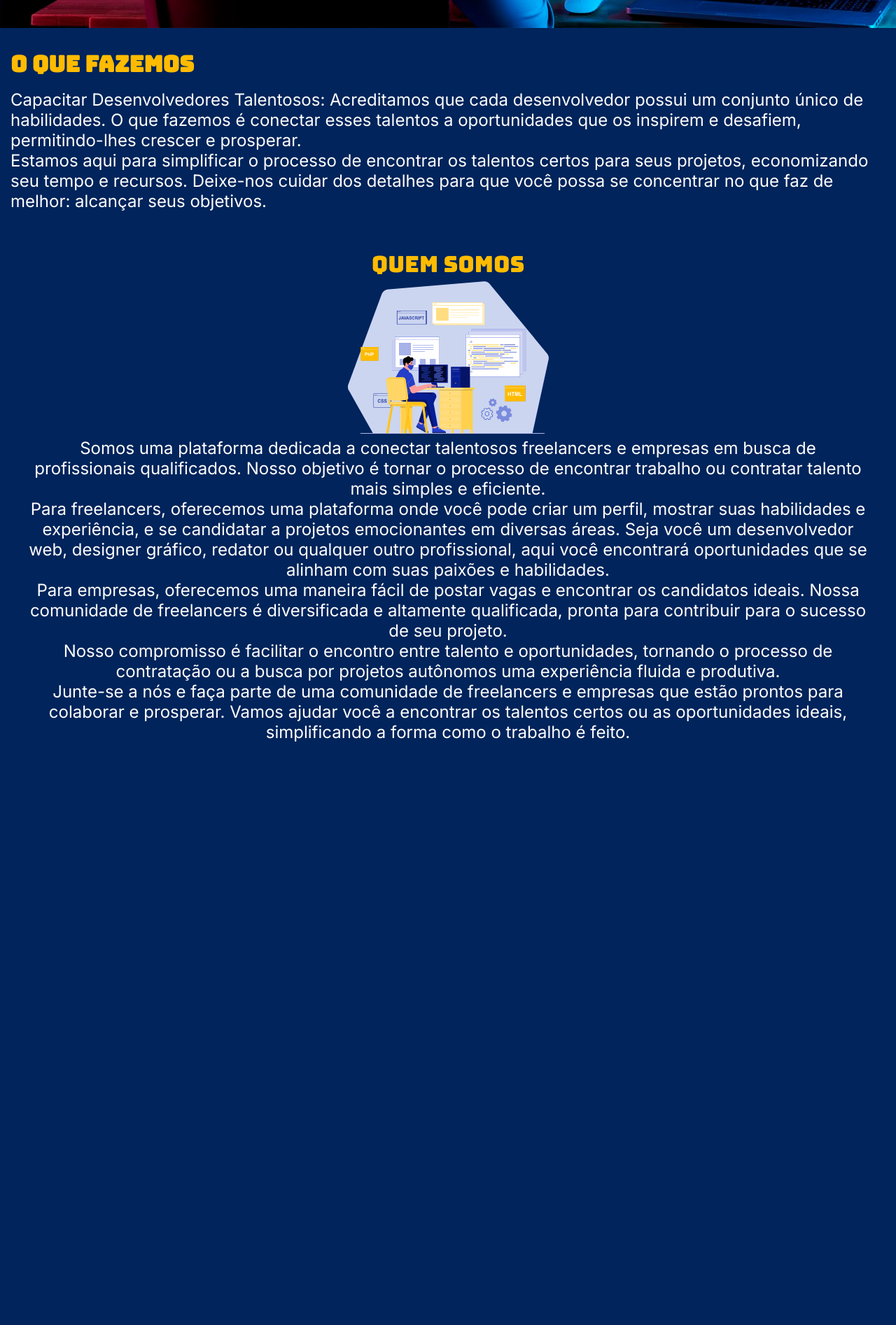
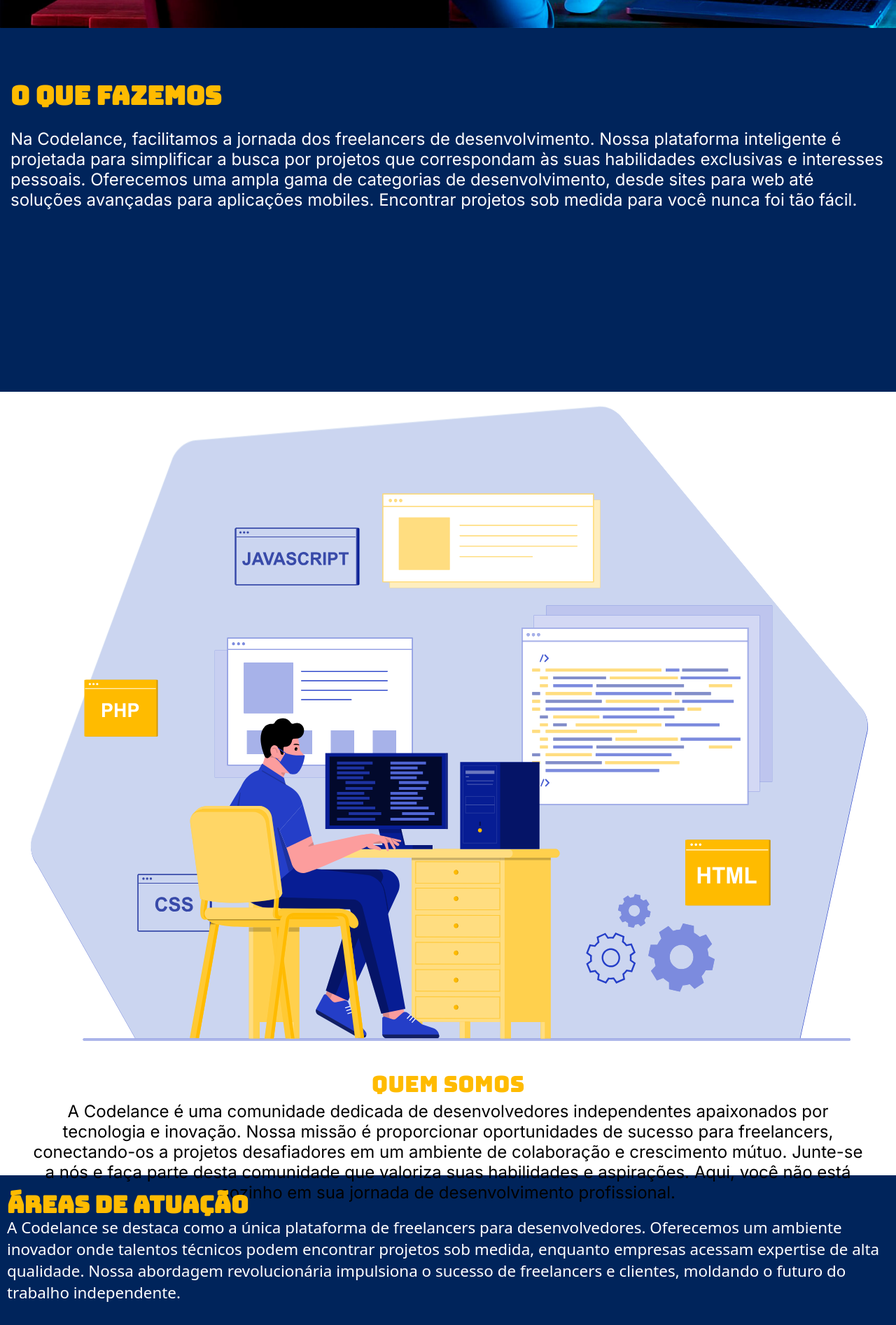
Before and after one commit to 77bueno/parte-bueno, a PHP site: page / in a window 1280 px wide. Shown: the part 720-2614 px from the top of the page at 70% size. Run offline with PHP 8.4, Linux system fonts and the light colour scheme.

Commit message:
Css da Index

```diff
--- a/css/estilos.css
+++ b/css/estilos.css
@@ -76,7 +76,7 @@ header div {
 }
 
 #icone {
-    font-size: 37px;
+    font-size: 35px;
 }
 
 nav h2 a {
@@ -161,7 +161,7 @@ nav {
     font-weight: 400;
     line-height: 1;
     padding-bottom: 20px;
-    font-size: 3rem;
+    font-size: 2.5rem;
 }
 
 .botao {
@@ -176,17 +176,21 @@ nav {
 }
 
 .quem-somos {
-    background-color: #00245B;
-    color: #fff;
+    background-color: #ffffff;
+    color: #000000;
     font-family: 'Inter', sans-serif;
     font-weight: 400;
-    height: 100rem;
+    height: 70rem;
     text-align: center;
     font-size: 1.5rem;
     padding: 20px 40px 0 40px;
 }
 
-.corp {
+.quem-somos img {
+    width: 100%;
+}
+
+.qs-titulo {
     padding-top: 2rem;
     color: #FFBB00;
     font-family: 'Bungee', cursive;
@@ -197,7 +201,6 @@ nav {
 
 .o-que-fazemos img {
     margin-top: -20px;
-
 }
 
 .o-que-fazemos {
@@ -206,14 +209,66 @@ nav {
     font-size: 1.5rem;
     padding: 15px 15px 0 15px;
     font-family: 'Inter', sans-serif;
+    height: 65vh;
 }
 
 .o-que-fazemos h2 {
     color: #FFBB00;
-    font-size: 2rem;
+    font-size: 2.3rem;
     font-family: 'Bungee', cursive;
-    padding: 15px 0 15px 0;
+    padding: 50px 0 15px 0;
+    line-height: 4rem;
 }
+
+.areas-de-atuacao {
+    background-color: #00245B;
+    color: #fff;
+    font-size: 1.4rem;
+    padding: 10px;
+    height: 75rem;
+}
+
+.areas-de-atuacao h2, h4 {
+    color: #FFBB00;
+    font-family: 'Bungee', cursive;
+    padding: 10px 0 10px 0;
+    margin-bottom: -15px;
+}
+
+.pt-comecar {
+    background-color: #FFBB00;
+    color: #00245B;
+    height: 13vh;
+    text-align: center;
+    padding-top: 20px;
+    font-weight: bold;
+    font-size: 1.3rem;
+    line-height: 2rem;
+}
+
+.pt-comecar button {
+
+    display: inline-block;
+    padding: 7px 14px;
+    background-color: #071D94;
+    color: #ffffff;
+    font-size: 14px;
+    border: none;
+    font-weight: bold;
+    text-transform: uppercase;
+    border-radius: 3px;
+    cursor: pointer;
+    text-decoration: none;
+  }
+
+  .button:hover {
+    background-color: #0c3f8b;
+  }
+
+  .button:active {
+    background-color: #1650A8;
+  }
+
 
 /* Para telas a partir de 530px */
 @media screen and (min-width: 530px) {
--- a/index.php
+++ b/index.php
@@ -14,32 +14,22 @@
     <section class="o-que-fazemos">
         <h2>O que fazemos</h2>
 
-        <p>Capacitar Desenvolvedores Talentosos: Acreditamos que cada desenvolvedor possui um conjunto único de habilidades. O que fazemos é conectar esses talentos a oportunidades que os inspirem e desafiem, permitindo-lhes crescer e prosperar.</p>
-
-        <p>Estamos aqui para simplificar o processo de encontrar os talentos certos para seus projetos, economizando seu tempo e recursos. Deixe-nos cuidar dos detalhes para que você possa se concentrar no que faz de melhor: alcançar seus objetivos.</p>
-
+        <p>Na Codelance, facilitamos a jornada dos freelancers de desenvolvimento. Nossa plataforma inteligente é projetada para simplificar a busca por projetos que correspondam às suas habilidades exclusivas e interesses pessoais. Oferecemos uma ampla gama de categorias de desenvolvimento, desde sites para web até soluções avançadas para aplicações mobiles. Encontrar projetos sob medida para você nunca foi tão fácil.<p>
     </section>
 
     <article class="quem-somos">
-        <h2 class="corp">Quem somos</h2>
         <img src="imagens/ilustracao-1.svg" alt="">
 
+        <h2 class="qs-titulo">Quem somos</h2>
         <section>
-            <p>Somos uma plataforma dedicada a conectar talentosos freelancers e empresas em busca de profissionais qualificados. Nosso objetivo é tornar o processo de encontrar trabalho ou contratar talento mais simples e eficiente.</p>
-
-            <p>Para freelancers, oferecemos uma plataforma onde você pode criar um perfil, mostrar suas habilidades e experiência, e se candidatar a projetos emocionantes em diversas áreas. Seja você um desenvolvedor web, designer gráfico, redator ou qualquer outro profissional, aqui você encontrará oportunidades que se alinham com suas paixões e habilidades.</p>
-
-            <p>Para empresas, oferecemos uma maneira fácil de postar vagas e encontrar os candidatos ideais. Nossa comunidade de freelancers é diversificada e altamente qualificada, pronta para contribuir para o sucesso de seu projeto.</p>
-
-            <p>Nosso compromisso é facilitar o encontro entre talento e oportunidades, tornando o processo de contratação ou a busca por projetos autônomos uma experiência fluida e produtiva.</p>
-
-            <p>Junte-se a nós e faça parte de uma comunidade de freelancers e empresas que estão prontos para colaborar e prosperar. Vamos ajudar você a encontrar os talentos certos ou as oportunidades ideais, simplificando a forma como o trabalho é feito.</p>
+            <p>A Codelance é uma comunidade dedicada de desenvolvedores independentes apaixonados por tecnologia e inovação. Nossa missão é proporcionar oportunidades de sucesso para freelancers, conectando-os a projetos desafiadores em um ambiente de colaboração e crescimento mútuo. Junte-se a nós e faça parte desta comunidade que valoriza suas habilidades e aspirações. Aqui, você não está sozinho em sua jornada de desenvolvimento profissional.</p>
         </section>
     </article>
 
 
 
-        <section>
+        <section class="areas-de-atuacao">
+
             <h2>Áreas de Atuação</h2>
             <p>A Codelance se destaca como a única plataforma de freelancers para desenvolvedores. Oferecemos um ambiente inovador onde talentos técnicos podem encontrar projetos sob medida, enquanto empresas acessam expertise de alta qualidade. Nossa abordagem revolucionária impulsiona o sucesso de freelancers e clientes, moldando o futuro do trabalho independente. </p>
 
@@ -54,7 +44,7 @@
             <p>Visual Studio Code, WordPress, PhpStorm </p>
         </section>
 
-        <section>
+        <section class="pt-comecar">
             <p>PRONTO PARA COMEÇAR?</p>
             <button type="submit">faça login e comece sua jornada</button>
         </section>
```
